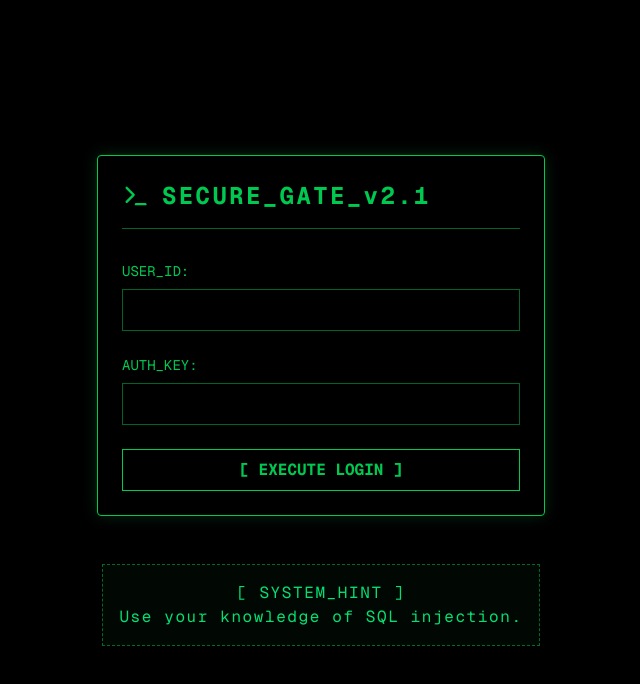
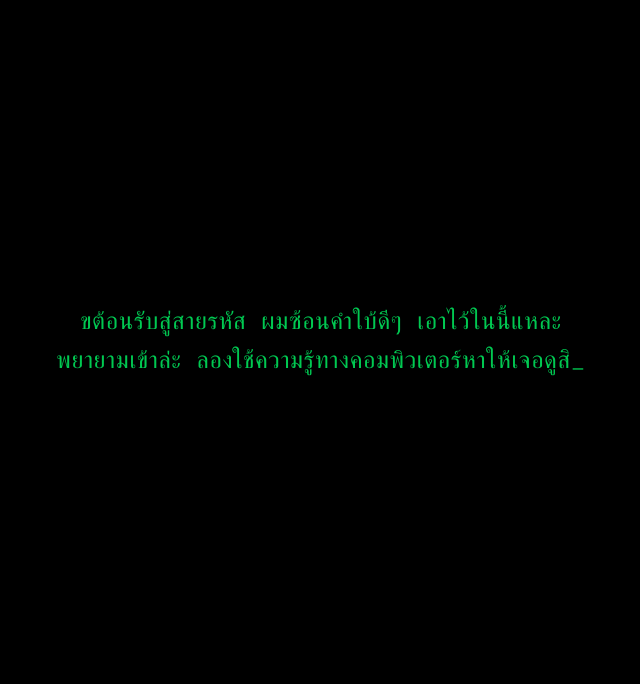
Before and after one commit to Nattapong-Jr/web-ctf-dek69, a Next.js app: page / in a window 1280 px wide. Shown: the top 684 px of the page, without its empty margins (319-959 px from the left). Built offline with nearby package versions, Linux system fonts and the light colour scheme.

Commit message:
create a landing page and mdified app/page.tsx

```diff
--- /dev/null
+++ b/app/login/page.tsx
@@ -0,0 +1,87 @@
+"use client";
+
+import { useState } from "react";
+import { useRouter } from "next/navigation";
+import { Terminal } from "lucide-react";
+
+export default function Login() {
+  const [username, setUsername] = useState("");
+  const [password, setPassword] = useState("");
+  const [error, setError] = useState("");
+  const router = useRouter();
+
+  const handleLogin = (e: React.FormEvent) => {
+    e.preventDefault();
+
+    // Expanded SQLi regex matches for the CTF
+    const sqliPatterns = [
+      /('|").*\s*OR\s*.+(=|LIKE).+/i,                     // OR tautologies (e.g. ' OR 1=1, " OR "a"="a")
+      /('|")\s*(--|#|\/\*)/i,                             // Comment injections (e.g. admin' --)
+      /\bUNION\s+(ALL\s+)?SELECT\b/i,                     // UNION queries
+      /;\s*(DROP|INSERT|UPDATE|DELETE|SLEEP|WAITFOR)\b/i, // Stacked queries & blind SQLi
+      /('|")\s*OR\s+true\b/i                              // Boolean OR true
+    ];
+
+    const isSqli = sqliPatterns.some(pattern => pattern.test(username) || pattern.test(password));
+
+    if (isSqli) {
+      router.push("/dashboard");
+    } else {
+      setError("Access Denied: Invalid credentials");
+    }
+  };
+
+  return (
+    <div className="min-h-screen bg-black text-green-500 font-mono flex flex-col items-center justify-center p-4 relative">
+      <div className="w-full max-w-md border border-green-500 p-6 rounded-sm bg-black/50 shadow-[0_0_15px_rgba(34,197,94,0.2)]">
+        <div className="flex items-center gap-3 mb-8 border-b border-green-500/50 pb-4">
+          <Terminal size={28} />
+          <h1 className="text-2xl tracking-widest font-bold">SECURE_GATE_v2.1</h1>
+        </div>
+
+        <form onSubmit={handleLogin} className="space-y-6">
+          <div className="space-y-2">
+            <label className="block text-sm">USER_ID:</label>
+            <input
+              type="text"
+              value={username}
+              onChange={(e) => setUsername(e.target.value)}
+              className="w-full bg-black border border-green-500/50 p-2 outline-none focus:border-green-400 focus:ring-1 focus:ring-green-400 text-green-400 transition-colors"
+              autoComplete="off"
+              spellCheck="false"
+            />
+          </div>
+
+          <div className="space-y-2">
+            <label className="block text-sm">AUTH_KEY:</label>
+            <input
+              type="password"
+              value={password}
+              onChange={(e) => setPassword(e.target.value)}
+              className="w-full bg-black border border-green-500/50 p-2 outline-none focus:border-green-400 focus:ring-1 focus:ring-green-400 text-green-400 transition-colors"
+            />
+          </div>
+
+          <button
+            type="submit"
+            className="w-full border border-green-500 hover:bg-green-500 hover:text-black py-2 font-bold transition-all duration-200"
+          >
+            [ EXECUTE LOGIN ]
+          </button>
+
+          {error && (
+            <div className="mt-4 text-red-500 animate-pulse text-center">
+              {error}
+            </div>
+          )}
+        </form>
+      </div>
+
+      {/* Clue */}
+      <div className="mt-12 text-green-400 text-sm md:text-base tracking-widest text-center max-w-md border border-dashed border-green-500/50 p-4 bg-green-900/10">
+        [ SYSTEM_HINT ]<br />
+        Use your knowledge of SQL injection.
+      </div>
+    </div>
+  );
+}
--- a/app/page.tsx
+++ b/app/page.tsx
@@ -1,86 +1,45 @@
 "use client";
 
-import { useState } from "react";
+import { useEffect, useState } from "react";
 import { useRouter } from "next/navigation";
-import { Terminal } from "lucide-react";
 
-export default function Home() {
-  const [username, setUsername] = useState("");
-  const [password, setPassword] = useState("");
-  const [error, setError] = useState("");
+export default function WelcomePage() {
   const router = useRouter();
+  const [displayedText, setDisplayedText] = useState("");
+  const [showButton, setShowButton] = useState(false);
 
-  const handleLogin = (e: React.FormEvent) => {
-    e.preventDefault();
+  const fullText = "ขอต้อนรับสู่สายรหัส ผมซ้อนคำใบ้ดีๆ เอาไว้ในนี้แหละ\nพยายามเข้าล่ะ ลองใช้ความรู้ทางคอมพิวเตอร์หาให้เจอดูสิ";
 
-    // Expanded SQLi regex matches for the CTF
-    const sqliPatterns = [
-      /('|").*\s*OR\s*.+(=|LIKE).+/i,                     // OR tautologies (e.g. ' OR 1=1, " OR "a"="a")
-      /('|")\s*(--|#|\/\*)/i,                             // Comment injections (e.g. admin' --)
-      /\bUNION\s+(ALL\s+)?SELECT\b/i,                     // UNION queries
-      /;\s*(DROP|INSERT|UPDATE|DELETE|SLEEP|WAITFOR)\b/i, // Stacked queries & blind SQLi
-      /('|")\s*OR\s+true\b/i                              // Boolean OR true
-    ];
+  useEffect(() => {
+    let index = 0;
+    const interval = setInterval(() => {
+      setDisplayedText((prev) => prev + fullText.charAt(index));
+      index++;
+      if (index === fullText.length) {
+        clearInterval(interval);
+        setTimeout(() => setShowButton(true), 1000); // fade in button after a short delay
+      }
+    }, 50); // Typing speed
 
-    const isSqli = sqliPatterns.some(pattern => pattern.test(username) || pattern.test(password));
-
-    if (isSqli) {
-      router.push("/dashboard");
-    } else {
-      setError("Access Denied: Invalid credentials");
-    }
-  };
+    return () => clearInterval(interval);
+  }, []);
 
   return (
-    <div className="min-h-screen bg-black text-green-500 font-mono flex flex-col items-center justify-center p-4 relative">
-      <div className="w-full max-w-md border border-green-500 p-6 rounded-sm bg-black/50 shadow-[0_0_15px_rgba(34,197,94,0.2)]">
-        <div className="flex items-center gap-3 mb-8 border-b border-green-500/50 pb-4">
-          <Terminal size={28} />
-          <h1 className="text-2xl tracking-widest font-bold">SECURE_GATE_v2.1</h1>
+    <div className="min-h-screen bg-black text-green-500 font-mono flex flex-col items-center justify-center p-6 relative overflow-hidden">
+      <div className="max-w-2xl text-center flex flex-col items-center gap-12">
+        <div className="text-lg md:text-2xl leading-relaxed tracking-wide min-h-[100px] text-green-500 whitespace-pre-line">
+          {displayedText}
+          <span className="animate-pulse">_</span>
         </div>
 
-        <form onSubmit={handleLogin} className="space-y-6">
-          <div className="space-y-2">
-            <label className="block text-sm">USER_ID:</label>
-            <input
-              type="text"
-              value={username}
-              onChange={(e) => setUsername(e.target.value)}
-              className="w-full bg-black border border-green-500/50 p-2 outline-none focus:border-green-400 focus:ring-1 focus:ring-green-400 text-green-400 transition-colors"
-              autoComplete="off"
-              spellCheck="false"
-            />
-          </div>
-
-          <div className="space-y-2">
-            <label className="block text-sm">AUTH_KEY:</label>
-            <input
-              type="password"
-              value={password}
-              onChange={(e) => setPassword(e.target.value)}
-              className="w-full bg-black border border-green-500/50 p-2 outline-none focus:border-green-400 focus:ring-1 focus:ring-green-400 text-green-400 transition-colors"
-            />
-          </div>
-
+        <div className={`transition-opacity duration-1000 ${showButton ? "opacity-100" : "opacity-0 pointer-events-none"}`}>
           <button
-            type="submit"
-            className="w-full border border-green-500 hover:bg-green-500 hover:text-black py-2 font-bold transition-all duration-200"
+            onClick={() => router.push("/login")}
+            className="border border-green-500 bg-transparent text-green-500 hover:text-green-400 py-3 px-8 text-sm md:text-base font-bold tracking-widest uppercase transition-all duration-300 hover:shadow-[0_0_15px_rgba(34,197,94,0.6)] focus:outline-none"
           >
-            [ EXECUTE LOGIN ]
+            [ INITIATE_SYSTEM // ถัดไป ]
           </button>
-
-          {error && (
-            <div className="mt-4 text-red-500 animate-pulse text-center">
-              {error}
-            </div>
-          )}
-        </form>
-      </div>
-
-      {/* Clue */}
-      <div className="mt-12 text-green-400 text-sm md:text-base tracking-widest text-center max-w-md border border-dashed border-green-500/50 p-4 bg-green-900/10">
-        [ SYSTEM_HINT ]<br />
-        Use your knowledge of SQL injection.
+        </div>
       </div>
     </div>
   );
```
